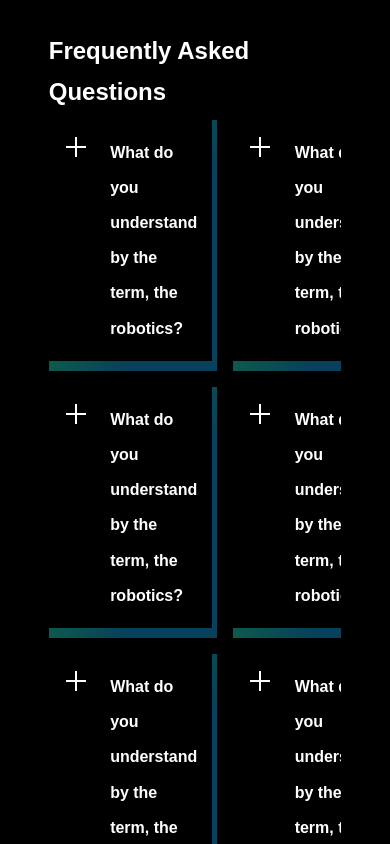
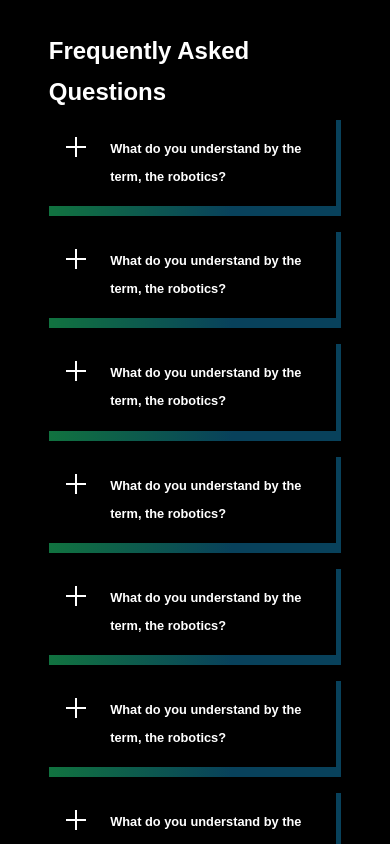
Before and after one commit to RndmCodeGuy20/Official_Website, a React (Vite) app: page / in a window 390 px wide. Shown: the part 3240-4084 px from the top of the page. Built offline with nearby package versions, Linux system fonts and the light colour scheme.

Commit message:
made the faqs responsive

```diff
--- a/package.json
+++ b/package.json
@@ -16,6 +16,7 @@
     "swiper": "^9.4.1"
   },
   "devDependencies": {
+    "@types/node": "^20.4.1",
     "@types/react": "^18.0.37",
     "@types/react-dom": "^18.0.11",
     "@types/swiper": "^6.0.0",
--- a/src/components/FAQs/Faqs.module.css
+++ b/src/components/FAQs/Faqs.module.css
@@ -57,3 +57,18 @@
 .faq.open p{
     display:block;
 }
+
+
+@media screen and (max-width: 768px) {
+    .faq h4{
+        font-size: 0.8rem;
+    }
+    .faq p{
+        font-size: 0.8rem;
+    }
+}
+@media screen and (max-width: 512px) {
+    .faqs_container{
+        grid-template-columns: 1fr;
+    }
+}
```
Also changed, not shown: 2 other files (tests, documents, lock files or other folders).
